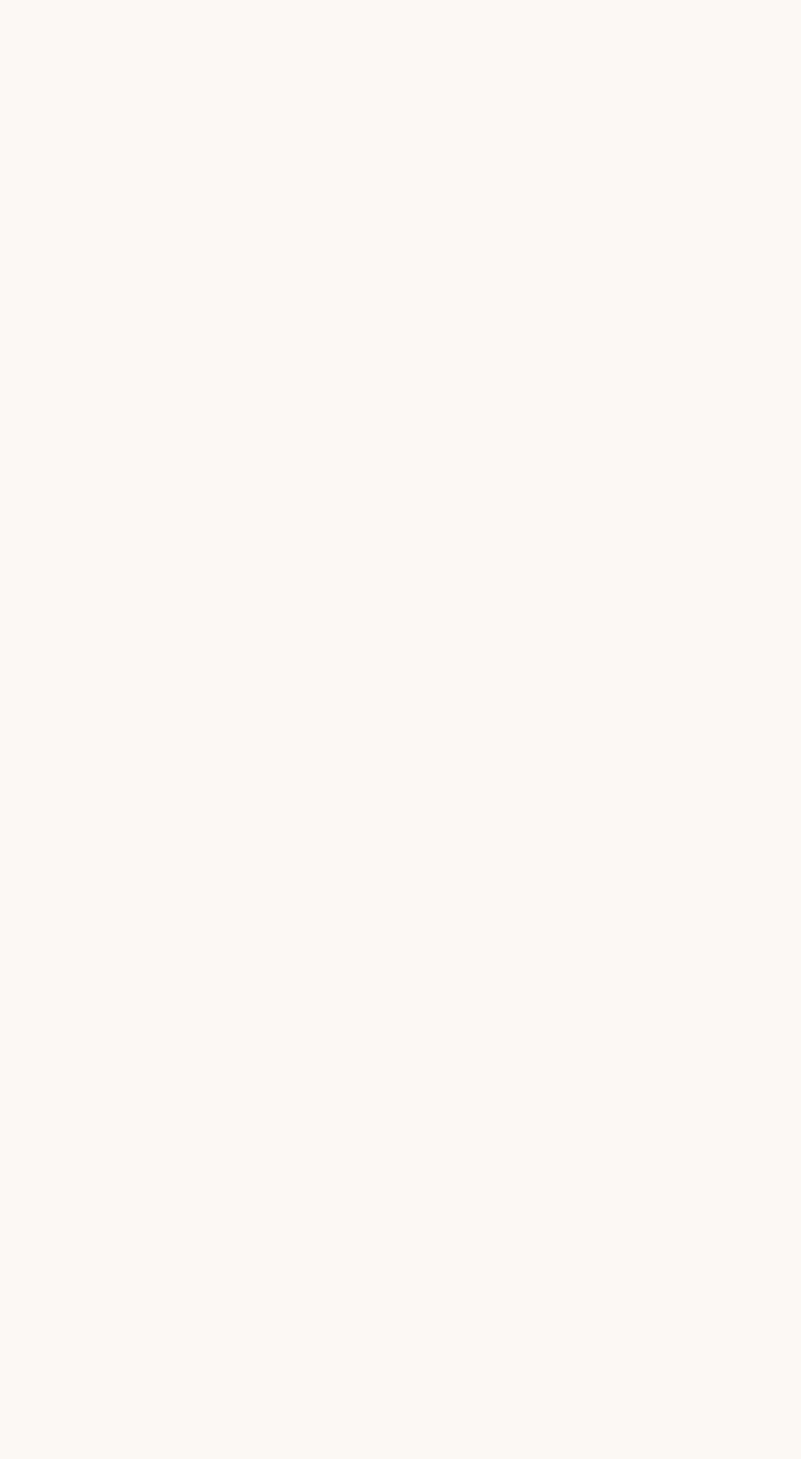
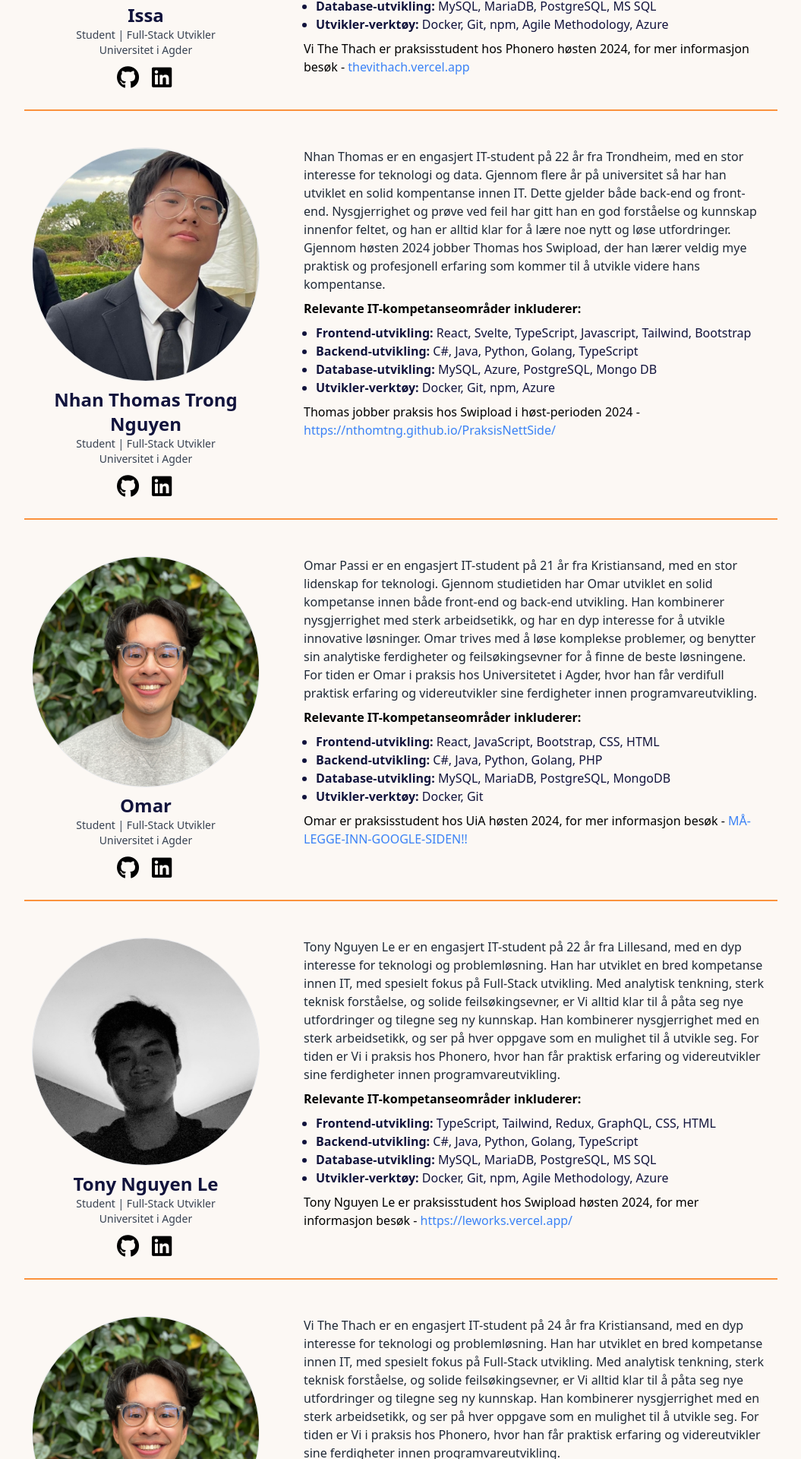
Before and after one commit to thevithach/Gruppe-1-IS-310, a React (Vite) app: page / in a window 1280 px wide. Shown: the part 4448-6368 px from the top of the page at 76% size, without its empty margins (112-1167 px from the left). Before the commit the page ends 4251 px from the top, so only its background shows below. Built offline with nearby package versions, Linux system fonts and the light colour scheme; a web font is replaced by a local one.

Commit message:
Small picture fix

```diff
--- a/src/pages/Home.tsx
+++ b/src/pages/Home.tsx
@@ -1,6 +1,10 @@
 import Header from "../components/Header/Header";
 
 import About from "../components/About/About";
+import ProfileCard from "../components/About/ProfileCard";
+import TheviBilde from "../assets/thevi-profile.jpeg";
+import ThomasBilde from "../assets/thomas.profile.jpg";
+import TonyBilde from "../assets/tony-profile.jpg";
 
 const Home = () => {
   return (
@@ -9,6 +13,149 @@ const Home = () => {
       <div className="border-t-2 border-[#11133c]">
         <About />
       </div>
+      <hr className="pb-2 border-orange-400" />
+
+      {/* Your page content goes here */}
+      <ProfileCard
+        name="Issa"
+        title="Student | Full-Stack Utvikler"
+        university="Universitet i Agder"
+        githubUrl="https://github.com/thevithach"
+        linkedinUrl="https://www.linkedin.com/in/vithethach/"
+        imageUrl={TheviBilde}
+        description="Vi The Thach er en engasjert IT-student på 24 år fra Kristiansand, med en dyp interesse for teknologi og problemløsning. Han har utviklet en bred kompetanse innen IT, med spesielt fokus på Full-Stack utvikling. Med analytisk tenkning, sterk teknisk forståelse, og solide feilsøkingsevner, er Vi alltid klar til å påta seg nye utfordringer og tilegne seg ny kunnskap. Han kombinerer nysgjerrighet med en sterk arbeidsetikk, og ser på hver oppgave som en mulighet til å utvikle seg. For tiden er Vi i praksis hos Phonero, hvor han får praktisk erfaring og videreutvikler sine ferdigheter innen programvareutvikling."
+        skills={{
+          frontend: [
+            "React",
+            "TypeScript",
+            "Tailwind",
+            "Redux",
+            "GraphQL",
+            "CSS",
+            "HTML",
+          ],
+          backend: ["C#", "Java", "Python", "Golang", "TypeScript"],
+          database: ["MySQL", "MariaDB", "PostgreSQL", "MS SQL"],
+          tools: ["Docker", "Git", "npm", "Agile Methodology", "Azure"],
+        }}
+        additionalInfo="Vi The Thach er praksisstudent hos Phonero høsten 2024, for mer informasjon besøk -"
+        personalWebsite="thevithach.vercel.app"
+      />
+      <ProfileCard
+        name="Nhan Thomas Trong Nguyen"
+        title="Student | Full-Stack Utvikler"
+        university="Universitet i Agder"
+        githubUrl="https://github.com/NThomTNg"
+        linkedinUrl="https://www.linkedin.com/in/nhan-thomas-nguyen-024860253/"
+        imageUrl={ThomasBilde}
+        description="Nhan Thomas er en engasjert IT-student på 22 år fra Trondheim, med en stor interesse for teknologi og data. Gjennom flere år på universitet så har han utviklet en solid kompentanse innen IT. Dette gjelder både back-end og front-end. Nysgjerrighet og prøve ved feil har gitt han en god forståelse og kunnskap innenfor feltet, og han er alltid klar for å lære noe nytt og løse utfordringer. Gjennom høsten 2024 jobber Thomas hos Swipload, der han lærer veldig mye praktisk og profesjonell erfaring som kommer til å utvikle videre hans kompentanse."
+        skills={{
+          frontend: [
+            "React",
+            "Svelte",
+            "TypeScript",
+            "Javascript",
+            "Tailwind",
+            "Bootstrap",
+          ],
+          backend: ["C#", "Java", "Python", "Golang", "TypeScript"],
+          database: ["MySQL", "Azure", "PostgreSQL", "Mongo DB"],
+          tools: ["Docker", "Git", "npm", "Azure"],
+        }}
+        additionalInfo="Thomas jobber praksis hos Swipload i høst-perioden 2024 -"
+        personalWebsite="https://nthomtng.github.io/PraksisNettSide/"
+      />
+      <ProfileCard
+        name="Omar"
+        title="Student | Full-Stack Utvikler"
+        university="Universitet i Agder"
+        githubUrl="https://github.com/Omarp321"
+        linkedinUrl="https://www.linkedin.com/in/MÅFIKSES/"
+        imageUrl={TheviBilde}
+        description="Omar Passi er en engasjert IT-student på 21 år fra Kristiansand, med en stor lidenskap for teknologi. Gjennom studietiden har Omar utviklet en solid kompetanse innen både front-end og back-end utvikling. Han kombinerer nysgjerrighet med sterk arbeidsetikk, og har en dyp interesse for å utvikle innovative løsninger. Omar trives med å løse komplekse problemer, og benytter sin analytiske ferdigheter og feilsøkingsevner for å finne de beste løsningene. For tiden er Omar i praksis hos Universitetet i Agder, hvor han får verdifull praktisk erfaring og videreutvikler sine ferdigheter innen programvareutvikling."
+        skills={{
+          frontend: ["React", "JavaScript", "Bootstrap", "CSS", "HTML"],
+          backend: ["C#", "Java", "Python", "Golang", "PHP"],
+          database: ["MySQL", "MariaDB", "PostgreSQL", "MongoDB"],
+          tools: ["Docker", "Git"],
+        }}
+        additionalInfo="Omar er praksisstudent hos UiA høsten 2024, for mer informasjon besøk -"
+        personalWebsite="MÅ-LEGGE-INN-GOOGLE-SIDEN!!"
+      />
+      <ProfileCard
+        name="Tony Nguyen Le"
+        title="Student | Full-Stack Utvikler"
+        university="Universitet i Agder"
+        githubUrl="https://github.com/TonyLe02"
+        linkedinUrl="https://www.linkedin.com/in/tonynl02"
+        imageUrl={TonyBilde}
+        description="Tony Nguyen Le er en engasjert IT-student på 22 år fra Lillesand, med en dyp interesse for teknologi og problemløsning. Han har utviklet en bred kompetanse innen IT, med spesielt fokus på Full-Stack utvikling. Med analytisk tenkning, sterk teknisk forståelse, og solide feilsøkingsevner, er Vi alltid klar til å påta seg nye utfordringer og tilegne seg ny kunnskap. Han kombinerer nysgjerrighet med en sterk arbeidsetikk, og ser på hver oppgave som en mulighet til å utvikle seg. For tiden er Vi i praksis hos Phonero, hvor han får praktisk erfaring og videreutvikler sine ferdigheter innen programvareutvikling."
+        skills={{
+          frontend: [
+            "TypeScript",
+            "Tailwind",
+            "Redux",
+            "GraphQL",
+            "CSS",
+            "HTML",
+          ],
+          backend: ["C#", "Java", "Python", "Golang", "TypeScript"],
+          database: ["MySQL", "MariaDB", "PostgreSQL", "MS SQL"],
+          tools: ["Docker", "Git", "npm", "Agile Methodology", "Azure"],
+        }}
+        additionalInfo="Tony Nguyen Le er praksisstudent hos Swipload høsten 2024, for mer informasjon besøk -"
+        personalWebsite="https://leworks.vercel.app/"
+      />
+      <ProfileCard
+        name="Vi The Thach"
+        title="Student | Full-Stack Utvikler"
+        university="Universitet i Agder"
+        githubUrl="https://github.com/thevithach"
+        linkedinUrl="https://www.linkedin.com/in/vithethach/"
+        imageUrl={TheviBilde}
+        description="Vi The Thach er en engasjert IT-student på 24 år fra Kristiansand, med en dyp interesse for teknologi og problemløsning. Han har utviklet en bred kompetanse innen IT, med spesielt fokus på Full-Stack utvikling. Med analytisk tenkning, sterk teknisk forståelse, og solide feilsøkingsevner, er Vi alltid klar til å påta seg nye utfordringer og tilegne seg ny kunnskap. Han kombinerer nysgjerrighet med en sterk arbeidsetikk, og ser på hver oppgave som en mulighet til å utvikle seg. For tiden er Vi i praksis hos Phonero, hvor han får praktisk erfaring og videreutvikler sine ferdigheter innen programvareutvikling."
+        skills={{
+          frontend: [
+            "React",
+            "TypeScript",
+            "Tailwind",
+            "Redux",
+            "GraphQL",
+            "CSS",
+            "HTML",
+          ],
+          backend: ["C#", "Java", "Python", "Golang", "TypeScript"],
+          database: ["MySQL", "MariaDB", "PostgreSQL", "MS SQL"],
+          tools: ["Docker", "Git", "npm", "Agile Methodology", "Azure"],
+        }}
+        additionalInfo="Vi The Thach er praksisstudent hos Phonero høsten 2024, for mer informasjon besøk -"
+        personalWebsite="https://thevithach.vercel.app"
+      />
+      <ProfileCard
+        name="Viktor"
+        title="Student | Full-Stack Utvikler"
+        university="Universitet i Agder"
+        githubUrl="https://github.com/thevithach"
+        linkedinUrl="https://www.linkedin.com/in/vithethach/"
+        imageUrl={TheviBilde}
+        description="Vi The Thach er en engasjert IT-student på 24 år fra Kristiansand, med en dyp interesse for teknologi og problemløsning. Han har utviklet en bred kompetanse innen IT, med spesielt fokus på Full-Stack utvikling. Med analytisk tenkning, sterk teknisk forståelse, og solide feilsøkingsevner, er Vi alltid klar til å påta seg nye utfordringer og tilegne seg ny kunnskap. Han kombinerer nysgjerrighet med en sterk arbeidsetikk, og ser på hver oppgave som en mulighet til å utvikle seg. For tiden er Vi i praksis hos Phonero, hvor han får praktisk erfaring og videreutvikler sine ferdigheter innen programvareutvikling."
+        skills={{
+          frontend: [
+            "React",
+            "TypeScript",
+            "Tailwind",
+            "Redux",
+            "GraphQL",
+            "CSS",
+            "HTML",
+          ],
+          backend: ["C#", "Java", "Python", "Golang", "TypeScript"],
+          database: ["MySQL", "MariaDB", "PostgreSQL", "MS SQL"],
+          tools: ["Docker", "Git", "npm", "Agile Methodology", "Azure"],
+        }}
+        additionalInfo="Vi The Thach er praksisstudent hos Phonero høsten 2024, for mer informasjon besøk -"
+        personalWebsite="thevithach.vercel.app"
+      />
     </>
   );
 };
```
